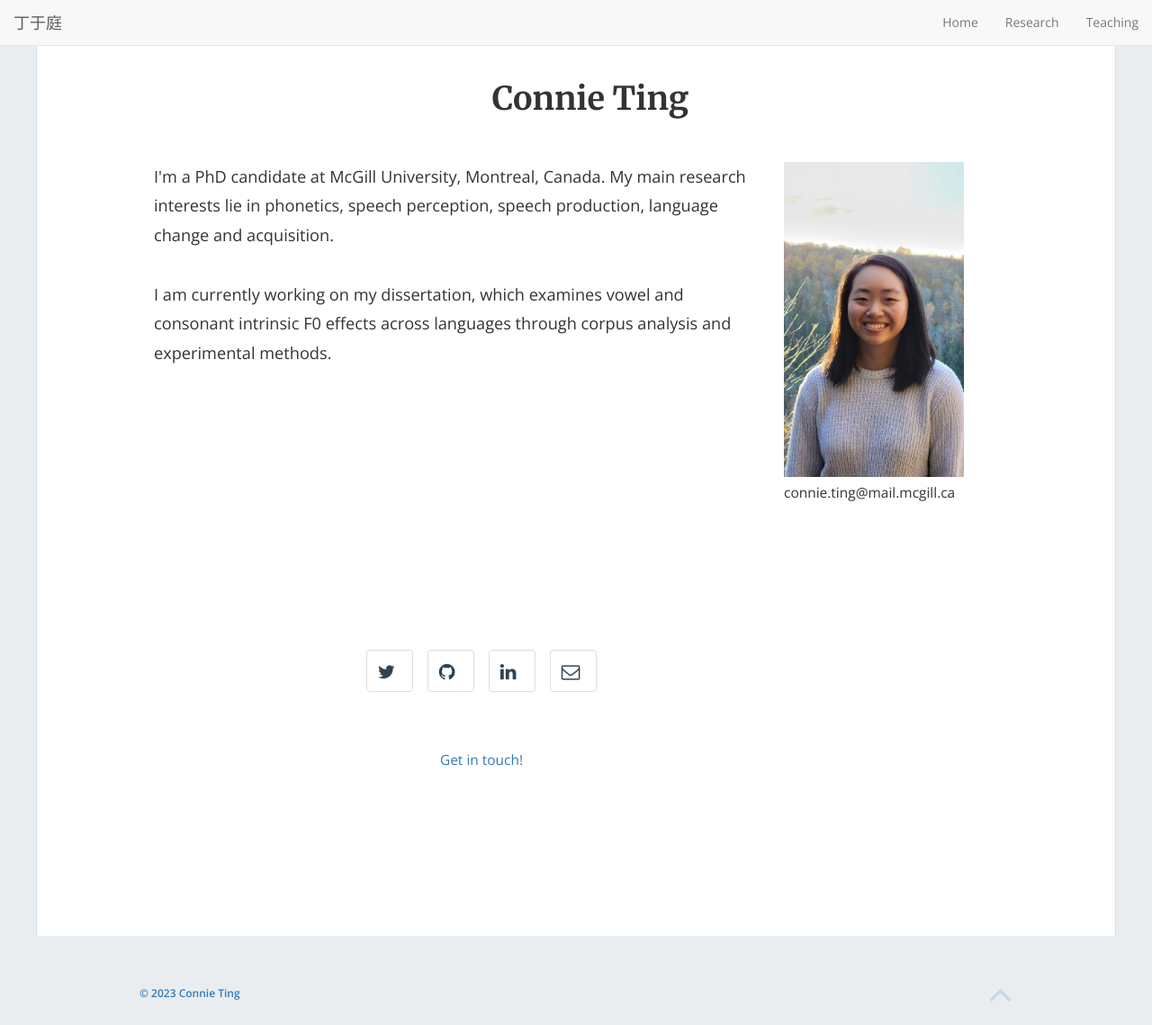
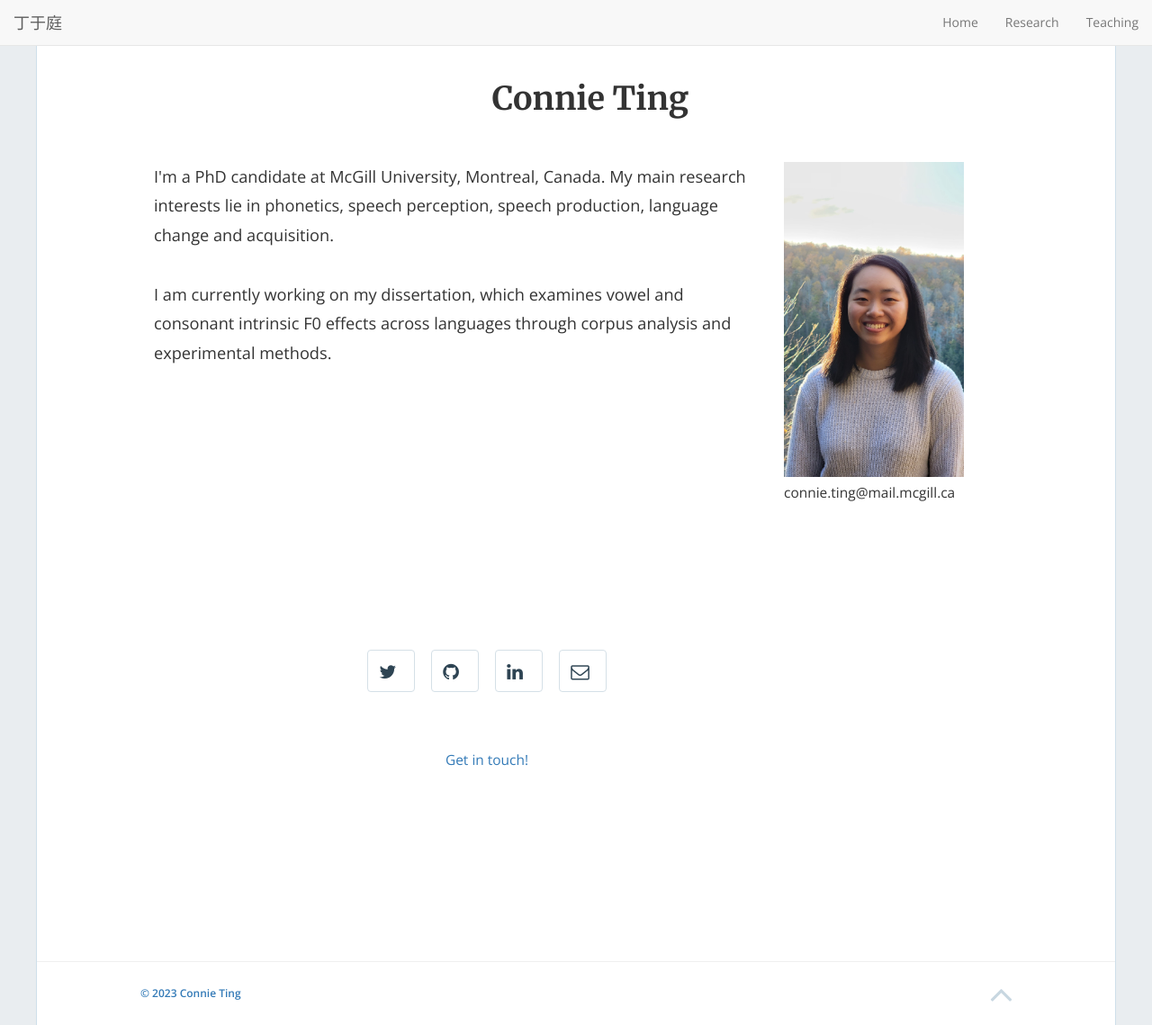
Before and after one commit to connieting/connieting.github.io, a Jekyll site: the page built from index.html, in a window 1280 px wide and 1139 px high. Shown: the whole window at 90% size. Built offline with Jekyll 4.4.1, drawn with Linux system fonts in a browser that asks for light colours; nearby versions of some CDN libraries.

Commit message:
Update home-hero.html

```diff
--- a/_includes/home-hero.html
+++ b/_includes/home-hero.html
@@ -32,11 +32,11 @@
 </div>
 
 <div class="container">
-  <div class="row">
-    <div class="col-md-12>
       <div class="hero-container">
         <div class="hero-content">
           <div class="hero-buttons">
+              <div class="row">
+                <div class="col-md-12>
 
             {% if site.twitter_username != '' %}
               <a href="https://twitter.com/{{ site.twitter_username }}"><button class="btn btn-default btn-lg"><i class="fa fa-twitter fa-lg fa-fw"></i></button></a>
```
